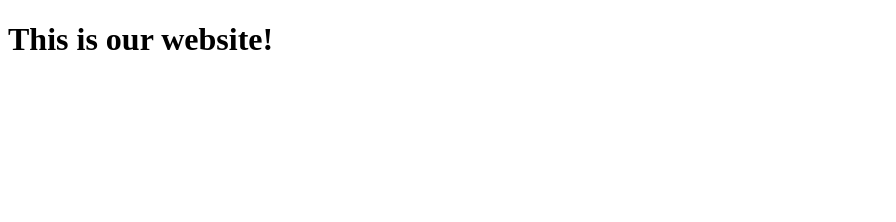
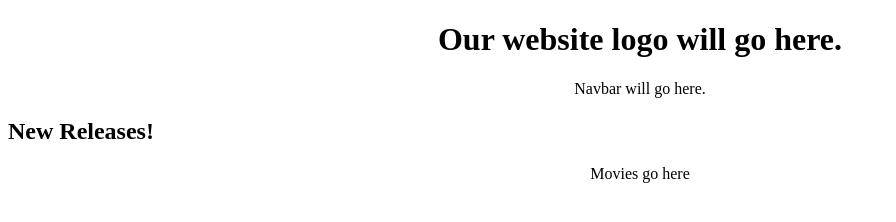
Before and after one commit to km3956/TheMovieGuys, a website: page app/public/index.html in a window 1280 px wide. Shown: the whole page, without its empty margins (0-896 px from the left). Drawn offline with Linux system fonts and the light colour scheme.

Commit message:
Adding some basic stuff

```diff
--- a/app/public/index.html
+++ b/app/public/index.html
@@ -1,9 +1,13 @@
 <!DOCTYPE html>
 <html>
 <head>
+    <link rel="stylesheet" href="style.css">
     <title>The Movie Guys</title>
 </head>
 <body>
-    <h1>This is our website!</h1>
+    <h1>Our website logo will go here.</h1>
+    <p>Navbar will go here.</p>
+    <h2>New Releases!</h2>
+    <p>Movies go here<p>
 </body>
 </html>
--- /dev/null
+++ b/app/public/style.css
@@ -0,0 +1,6 @@
+h1 {
+    text-align: center;
+}
+p {
+    text-align: center;
+}
--- a/app/server.js
+++ b/app/server.js
@@ -7,3 +7,7 @@ let baseUrl = apiFile["api_url"];
 let port = 3000;
 let hostname = "localhost";
 app.use(express.static("public"));
+
+app.listen(port, hostname, () => {
+    console.log(`http://${hostname}:${port}`);
+  });
```
